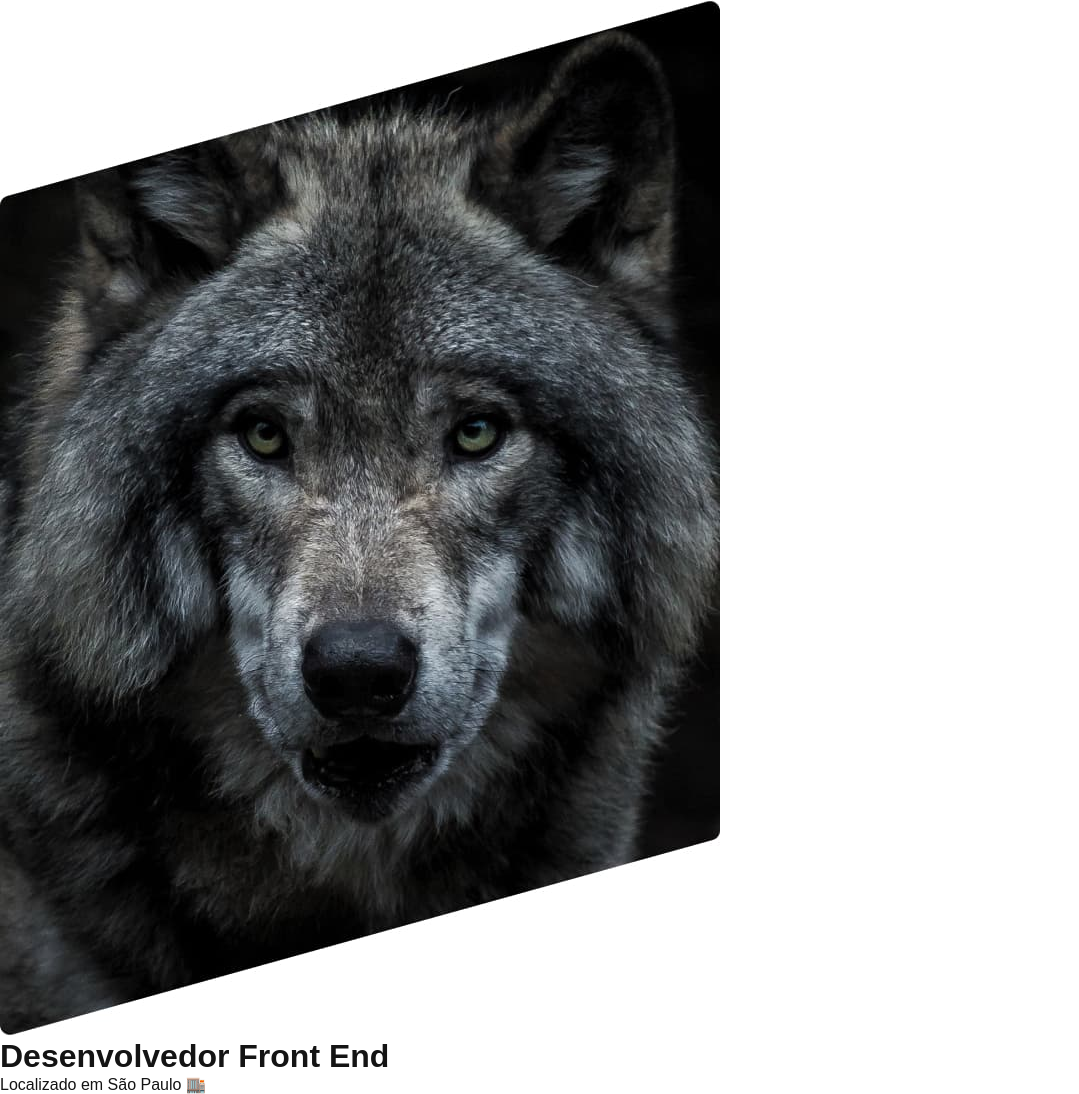
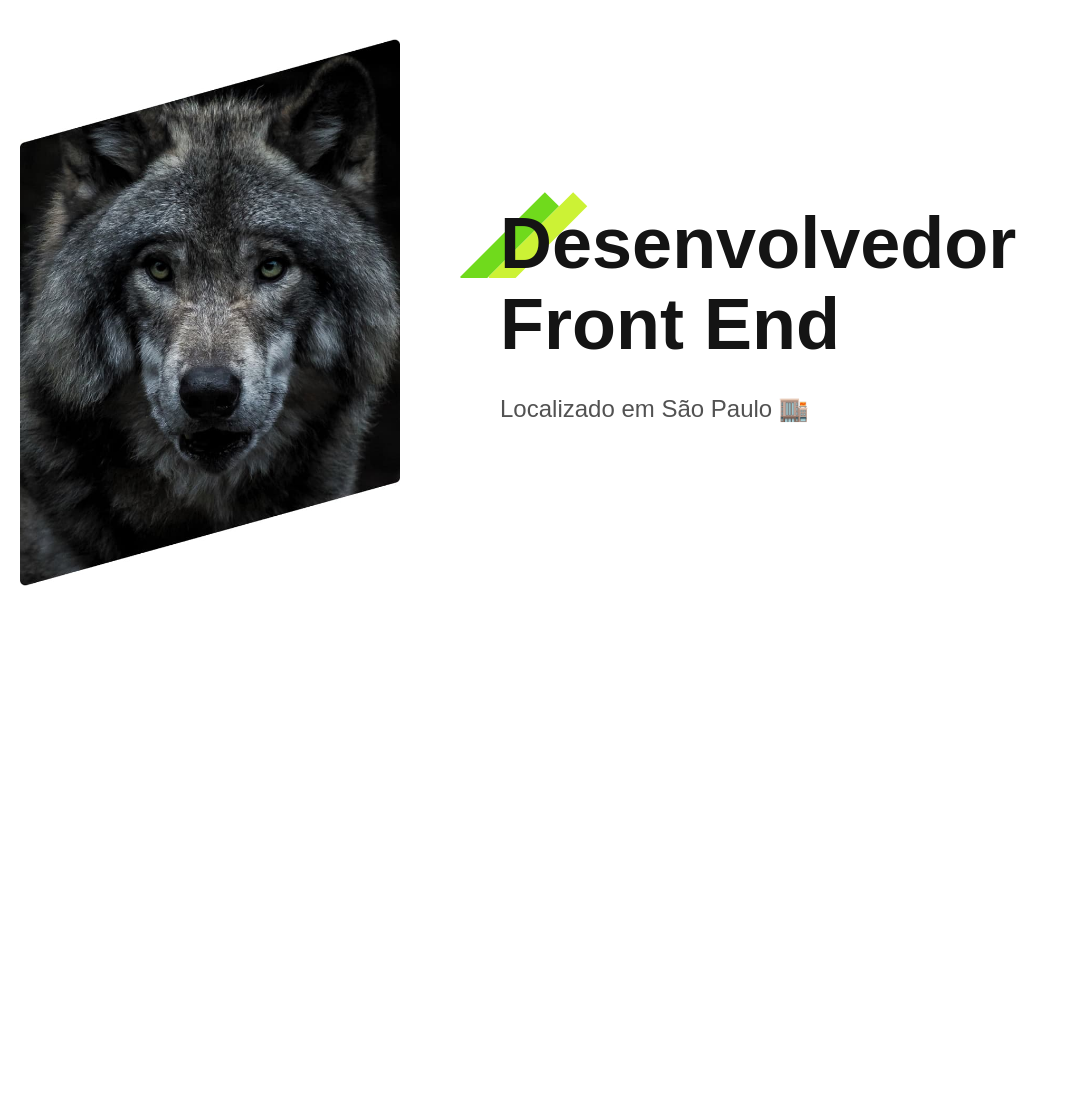
Before and after one commit to RodrigoASM6/Projeto-Portifolio, a plain HTML site: page index.html in a window 1280 px wide. Shown: the part 125-1219 px from the top of the page, without its empty margins (0-1079 px from the left). After the commit the page ends 800 px from the top, so only its background shows below. Drawn offline with Linux system fonts and the light colour scheme.

Commit message:
Estilizando a Introdução da pagina

```diff
--- a/index.html
+++ b/index.html
@@ -7,6 +7,7 @@
     <link rel="stylesheet" href="./CSS/style.css">
     <link rel="stylesheet" href="./CSS/header.css">
     <link rel="stylesheet" href="./CSS/global.css">
+    <link rel="stylesheet" href="./CSS/introducao.css">
 </head>
 <body>
 
@@ -24,9 +25,10 @@
 
     <main class="introducao">
         <img src="./img/perfil.jpg" alt="Foto de perfil">
-        <h1 class="dev">Desenvolvedor Front End</h1>
-        <p>Localizado em São Paulo 🏬</p>
-
+        <div>
+            <h1>Desenvolvedor<br>Front End</h1>
+            <p>Localizado em São Paulo 🏬</p>
+        </div>
     </main>
 </body>
 </html>
```
